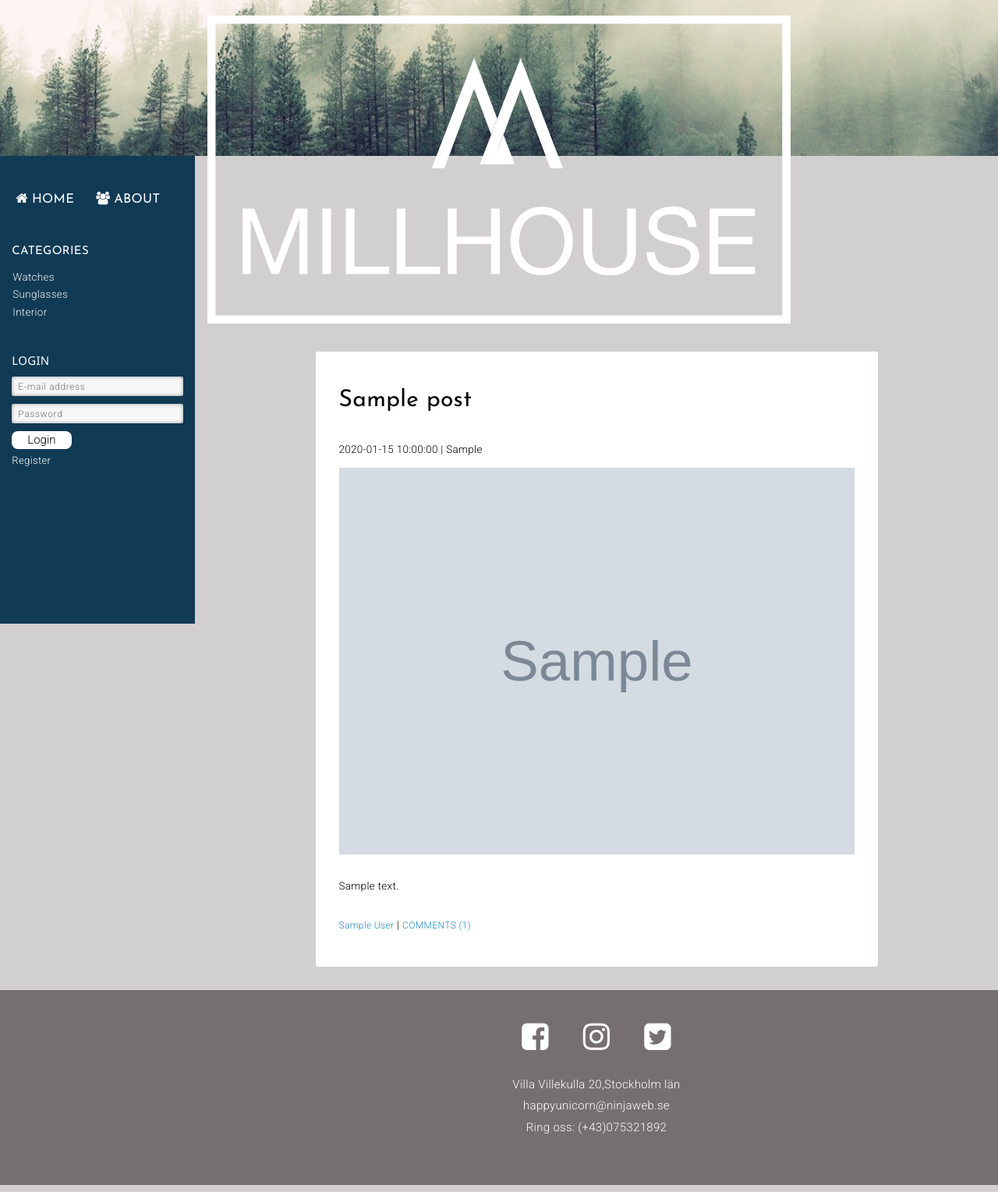
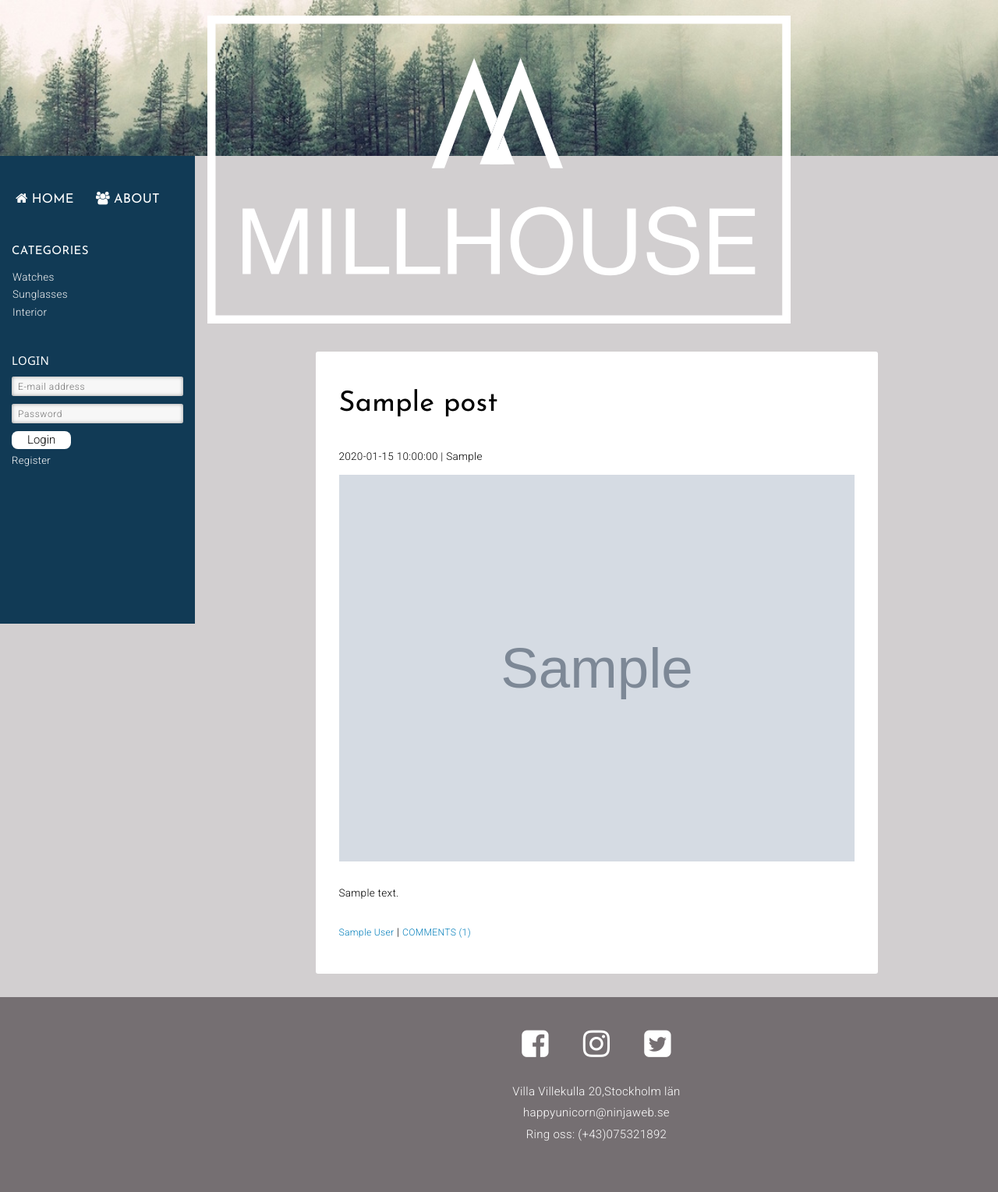
Before and after one commit to ariawsome/Millhouse_blog, a PHP site: page / in a window 1280 px wide. Shown: the whole page at 78% size. Run offline with PHP 8.4, Linux system fonts and the light colour scheme; tables that the repository leaves empty or names only in its code hold one stand-in row (values such as "Sample post"); grey boxes marked "Sample" are stand-in pictures; some libraries are stand-ins or nearby versions.

Commit message:
fixed some accessability stuff

```diff
--- a/index.php
+++ b/index.php
@@ -24,7 +24,7 @@
         // Print all blog posts
         foreach($posts as $post){ ?>
             <article class="post">
-                <h2><?= $post["title"];?></h2>
+                <h1><?= $post["title"];?></h1>
 
                 <p>
                    <?= $post["date"];?> | <?= $post["category"];
--- a/partials/footer.php
+++ b/partials/footer.php
@@ -24,6 +24,8 @@
     }
 </script>
 
+<script src="https://cdn.jsdelivr.net/npm/tota11y@0.1.6/build/tota11y.min.js"></script>
+
 </body>
 
 </html>
--- a/style.css
+++ b/style.css
@@ -8,7 +8,7 @@ body{
 
 a{
     text-decoration: none;
-    color: #1b89c9;
+    color: #007dba!important;
     font-size: 0.9em;
 }
 
@@ -17,7 +17,7 @@ h1, h2, h3 {
 }
 
 nav a {
-    color:white;
+    color:white!important;
     font-size: 1.1em;
     font-weight: 300;
     display: inline-block;
```
